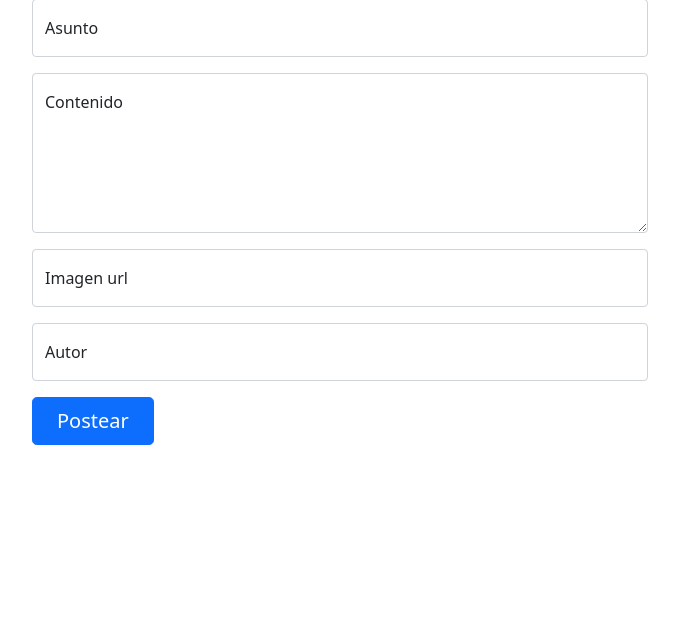
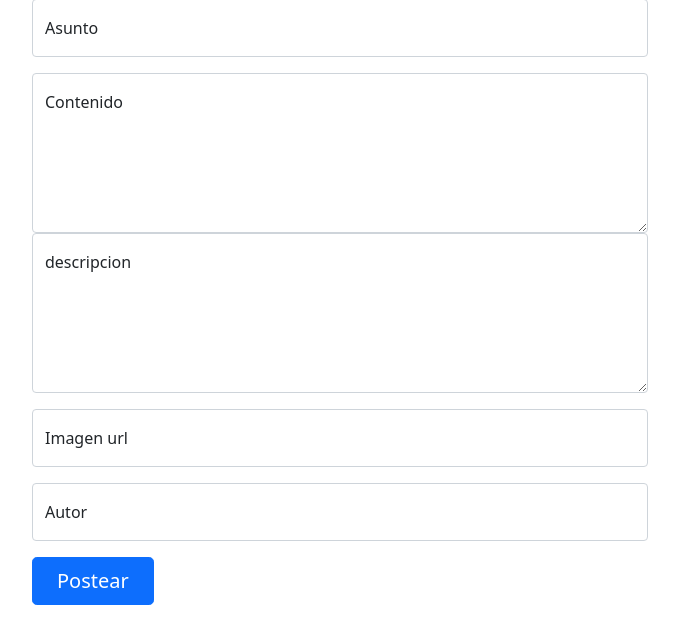
Before and after one commit to Lauti42/ProyectoFinal-Cerrotti-Alonso-Pelayo, a Django app: page /blog/General/NewPost/ in a window 1280 px wide. Shown: the part 247-868 px from the top of the page, without its empty margins (300-979 px from the left). Before the commit the page ends 692 px from the top, so only its background shows below. Run offline with Django 3.2, Linux system fonts and the light colour scheme; parts of the project's set-up code (start-up, migrations or seed data) failed here and were passed over; some libraries are stand-ins or nearby versions.

Commit message:
Se agrega en el formulario de makeanewpost un campo de descripcion

```diff
--- a/Main/templates/makeanewpost.html
+++ b/Main/templates/makeanewpost.html
@@ -32,6 +32,11 @@
                 <textarea class="form-control" id="message" type="text" name="contenido" placeholder="Es necesario un contenido para realizar el Post" style="height: 10rem" data-sb-validations="required"></textarea>
                 <label for="message">Contenido</label>
 
+            <!-- Contenido-->
+            <div class="form-floating mb-3">
+                <textarea class="form-control" id="descripcion" type="text" name="descripcion" placeholder="Es necesario una descripcion para realizar el Post" style="height: 10rem" data-sb-validations="required"></textarea>
+                <label for="message">descripcion</label>
+
             </div>
             <!-- Imagen-->
             <div class="form-floating mb-3">
```
